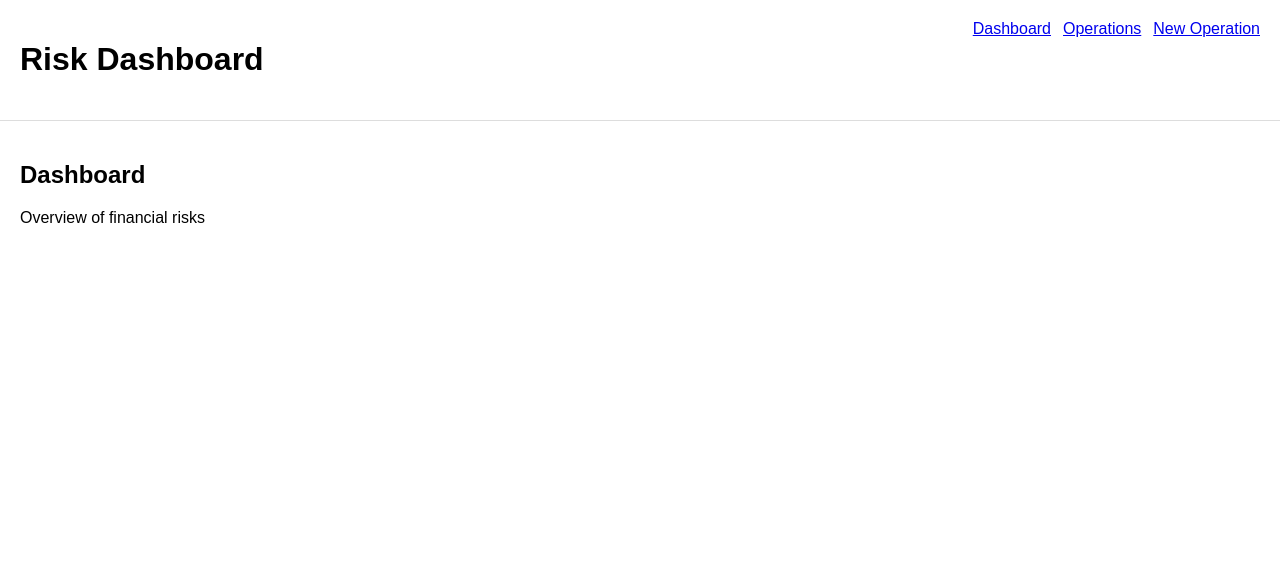
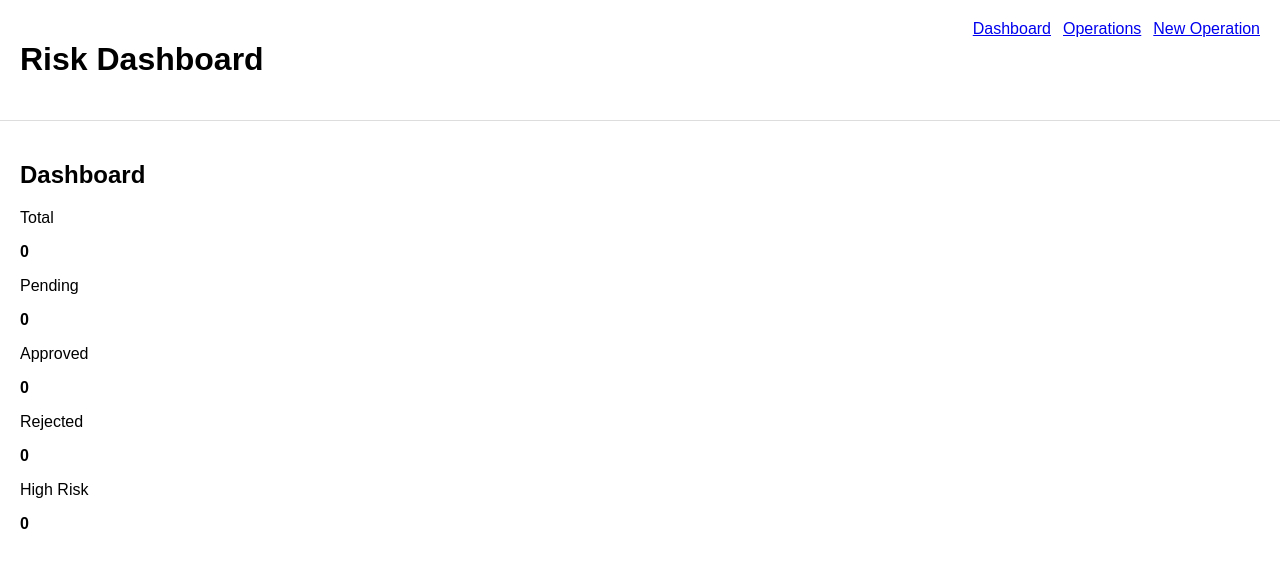
Before and after one commit to Bota93/risk-dashboard, an Angular app: page / in a window 1280 px wide. Shown: the top 568 px of the page. Built offline with nearby package versions, Linux system fonts and the light colour scheme.

Commit message:
feat: add dashboard metrics based on operations data

```diff
--- a/src/app/features/dashboard/dashboard.html
+++ b/src/app/features/dashboard/dashboard.html
@@ -1,2 +1,30 @@
-<h2>Dashboard</h2>
-<p>Overview of financial risks</p>
+<section>
+    <h2>Dashboard</h2>
+
+    <div class="metrics">
+        <div class="card">
+            <p>Total</p>
+            <strong>{{ total() }}</strong>
+        </div>
+
+        <div class="card">
+            <p>Pending</p>
+            <strong>{{ pending() }}</strong>
+        </div>
+
+        <div class="card">
+            <p>Approved</p>
+            <strong>{{ approved() }}</strong>
+        </div>
+
+        <div class="card">
+            <p>Rejected</p>
+            <strong>{{ rejected() }}</strong>
+        </div>
+
+        <div class="card">
+            <p>High Risk</p>
+            <strong>{{ highRisk() }}</strong>
+        </div>
+    </div>
+</section>
--- a/src/app/features/dashboard/dashboard.ts
+++ b/src/app/features/dashboard/dashboard.ts
@@ -1,10 +1,32 @@
-import { Component } from '@angular/core';
+import { Component, inject, computed } from '@angular/core';
+import { OperationService } from '../../core/services/operation';
 
 @Component({
   selector: 'app-dashboard',
   standalone: true,
-  imports: [],
   templateUrl: './dashboard.html',
   styleUrl: './dashboard.scss',
 })
-export class Dashboard {}
+export class Dashboard {
+  private operationService = inject(OperationService);
+
+  operations = this.operationService.operations;
+
+  total = computed(() => this.operations().length);
+
+  pending = computed(() =>
+    this.operations().filter(op => op.status === 'Pending').length
+  );
+
+  approved = computed(() =>
+    this.operations().filter(op => op.status === 'Approved').length
+  );
+
+  rejected = computed(() =>
+    this.operations().filter(op => op.status === 'Rejected').length
+  );
+
+  highRisk = computed(() =>
+    this.operations().filter(op => op.riskLevel === 'High').length
+  );
+}
```
Also changed, not shown: 1 other file (tests, documents, lock files or other folders).
